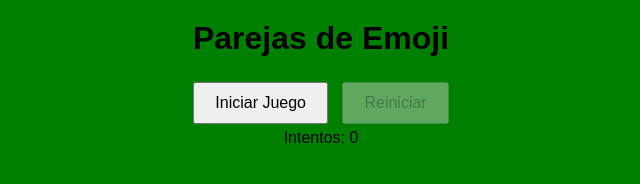
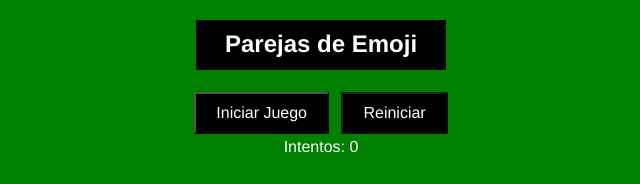
Before and after one commit to JaviGarrido13/Hackoji-Parejas-Emojis, a plain HTML site: page index.html in a window 1280 px wide. Shown: the whole page, without its empty margins (319-959 px from the left). Drawn offline with Linux system fonts and the light colour scheme.

Commit message:
nueva remesa de css

```diff
--- a/emoji.css
+++ b/emoji.css
@@ -5,7 +5,7 @@
 }
 
 body {
-    font-family: Arial, Helvetica, sans-serif;
+    font-family: Helvetica, sans-serif;
     /*background-image: url('fieltro.jpg');*/
     background-color: green;
     background-size: cover;
@@ -18,8 +18,26 @@ body {
 
 h1 {
     text-align: center;
-    font-weight: bold;
     margin-top: 20px;
+    margin-bottom: 10px;
+    font-size: 150%;
+    padding-top: 10px;
+    color: white
+}
+
+.banner {
+    display: flex;
+    justify-content: center;
+    align-items: center;
+    position: absolute;
+    top: 20;
+    background-color: rgb(0, 0, 0);
+    padding: 10px 20px;
+    border-radius: 1px;
+    margin-top: 20px;
+    width: 250px;
+    height: 50px;
+    z-index: -1;
 }
 
 .controles{
@@ -28,16 +46,19 @@ h1 {
 }
 
 button {
-    margin: 5px;
+    margin: 4px;
     padding: 10px 20px;
     font-size: 16px;
+    font-family: Helvetica, sans-serif;
+    color: white;
+    background-color: black;
 }
 
 #tablero {
     display: grid;
     grid-template-columns: repeat(4, 1fr);
     grid-gap: 15px;
-    margin-top: 20px;
+    margin-top: 15px;
     perspective: 1000px;
     padding-top: 20px;
     justify-content: center;
@@ -45,13 +66,12 @@ button {
 }
 
 .carta {
-    width: 5rem;
-    height: 8rem;
+    width: 120px;
+    height: 180px;
     display: flex;
     align-items: center;
     justify-content: center;
     font-size: 3rem;
-    background: linear-gradient(to bottom, #ffefeb, #ffffff, #b1b1b1);
     cursor: pointer;
     transform-style: preserve-3d;
     transition: transform 0.5s;
@@ -92,11 +112,19 @@ button {
 }
 
 .contenido-modal{
-    background-color: whitesmoke;
+    background-color: rgba(245, 245, 245, 0.864);
     padding: 20px;
     border-radius: 8px;
     text-align: center;
     box-shadow: 2px 6px 10px rgba(0, 0, 0, 0.5);
+}
+
+p span#contador {
+    color: white;
+}
+
+menu.controles p {
+    color: white;
 }
 
 
--- a/index.html
+++ b/index.html
@@ -23,6 +23,8 @@
           <button id="cerrarModal">Cerrar</button>
         </div>
       </div>
+      <div class="banner">
+      </div>
     <script src="./emoji.js"></script>
 </body>
 </html>
```
